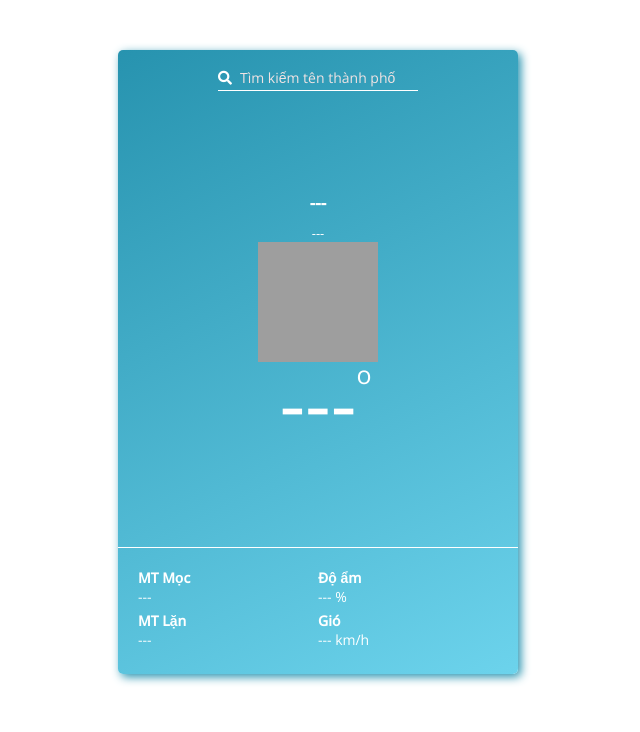
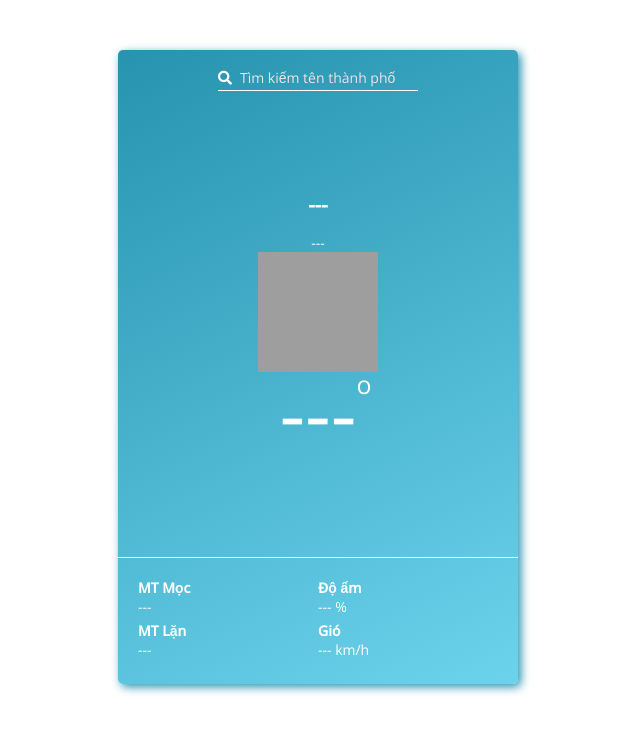
Before and after one commit to khoanguyen84/WeatherApp, a plain HTML site: page index.html in a window 1280 px wide. Shown: the whole page, without its empty margins (322-962 px from the left). Drawn offline with nearby package versions, Linux system fonts and the light colour scheme; no server answers; grey boxes are pictures that could not be loaded.

```diff
--- a/weather.css
+++ b/weather.css
@@ -49,11 +49,11 @@
 }
 .city-name{
     font-weight: bold;
-    font-size: 17px;
-    margin-bottom: 10px;
+    font-size: 20px;
+    margin-bottom: 15px;
 }
 .weather-state{
-    font-size: 13px;
+    font-size: 14px;
     font-weight: thin;
 }
 .weather-icon{
```
